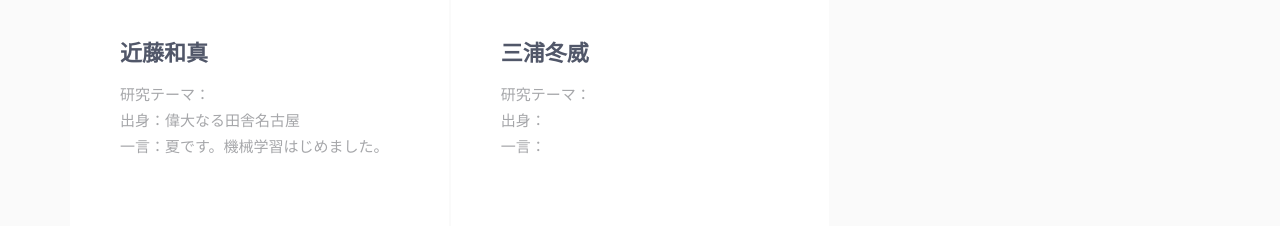
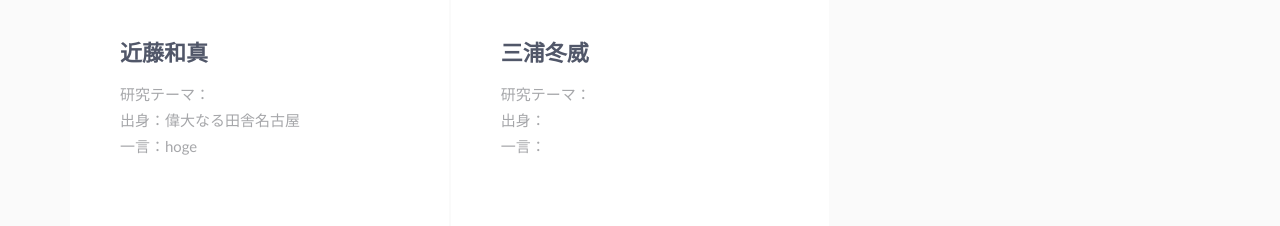
Before and after one commit to haselab-dev/haselabweb-dev, a plain HTML site: page member.html in a window 1280 px wide. Shown: the part 1700-1926 px from the top of the page. Drawn offline with Linux system fonts and the light colour scheme.

Commit message:
update KK's profile

```diff
--- a/member.html
+++ b/member.html
@@ -271,7 +271,7 @@
                                     <h3>近藤和真</h3>
                                     <p class="margin-b-5">研究テーマ：</p>
                                     <p class="margin-b-5">出身：偉大なる田舎名古屋</p>
-                                    <p class="margin-b-5">一言：夏です。機械学習はじめました。</p>
+                                    <p class="margin-b-5">一言：hoge</p>
                                 </div>
                                 <!--  リンクを貼りたければこんな感じで <a href="files/001_programmingII.pdf" class="content-wrapper-link"></a>    -->
                             </div>
```
